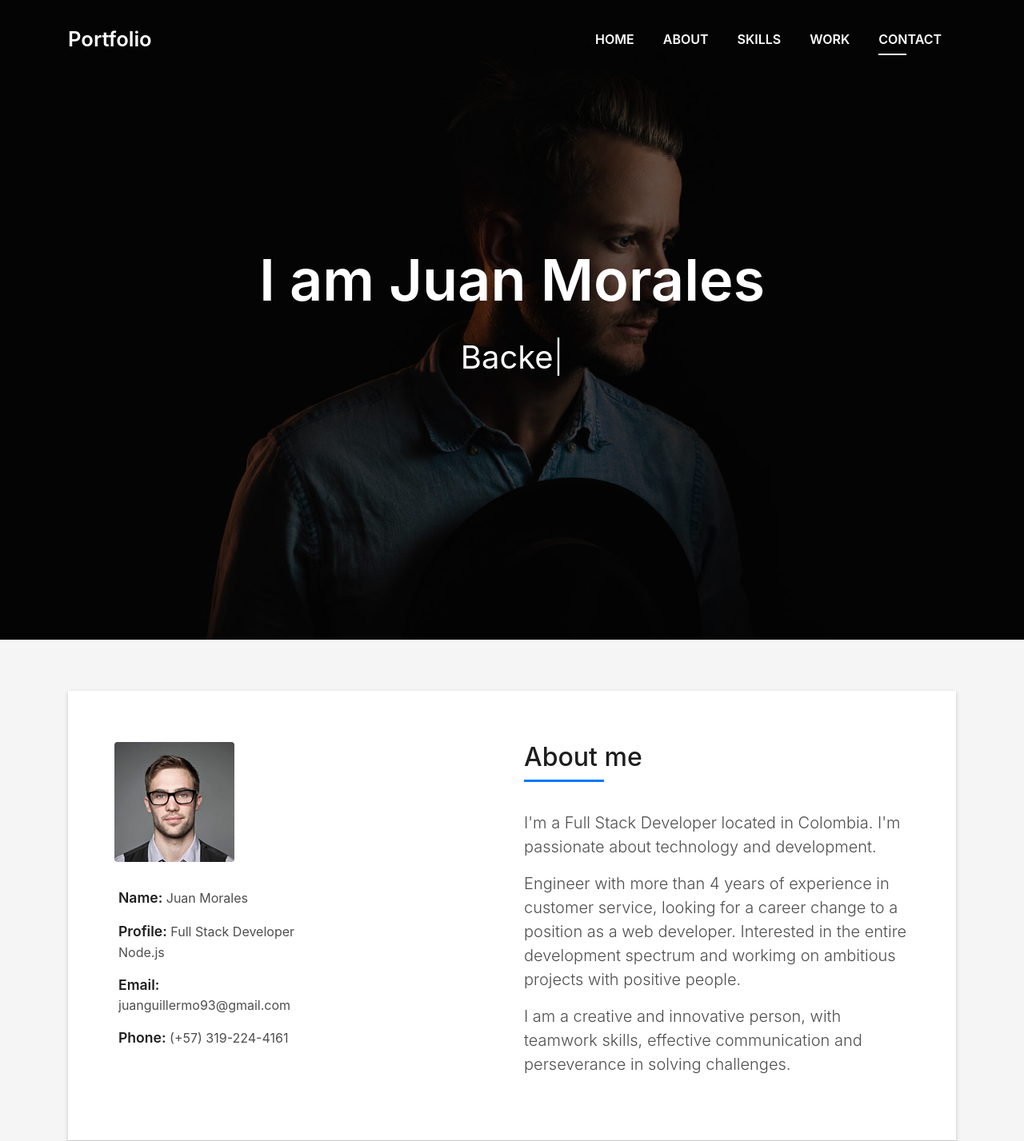
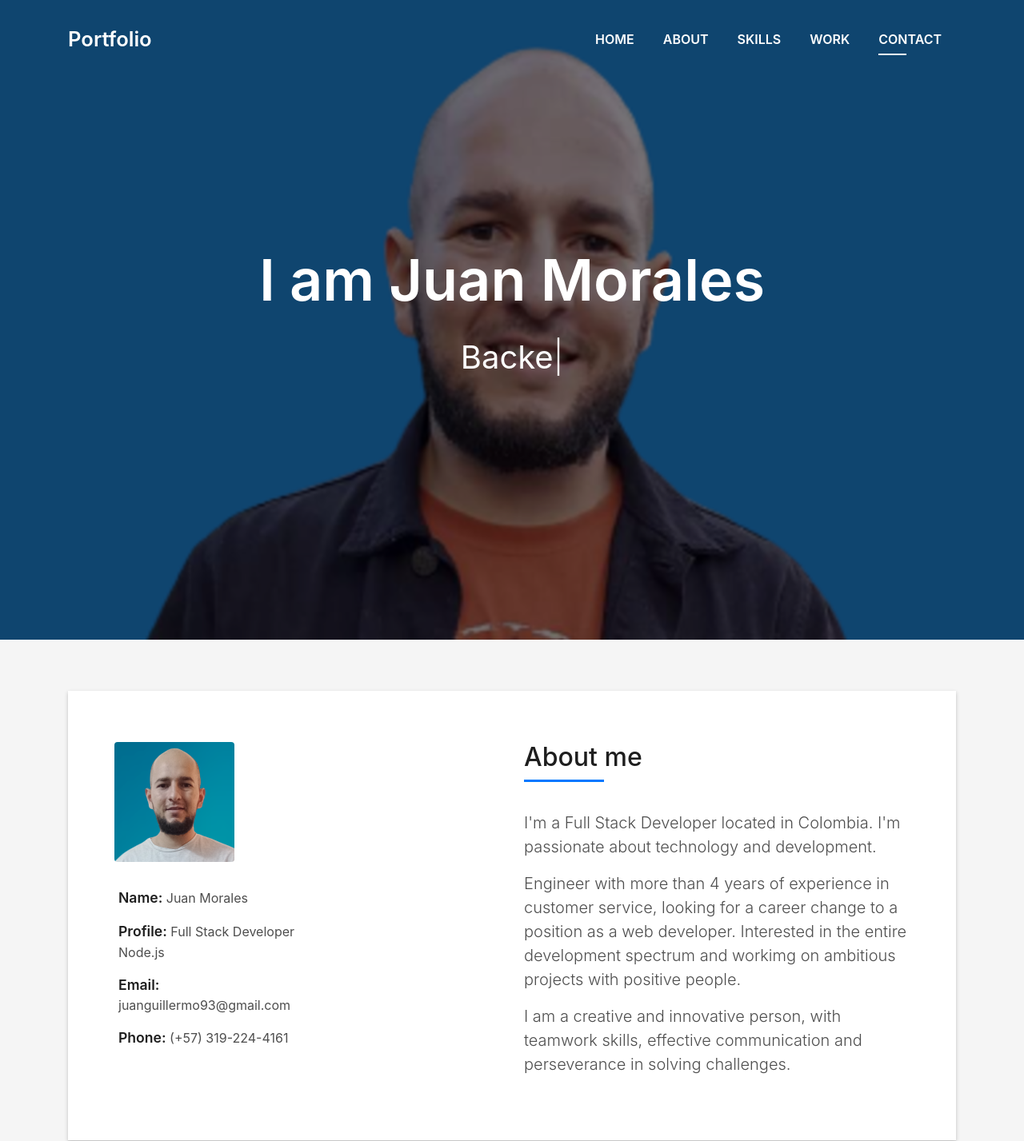
Before and after one commit to jugui93/portfolio, a plain HTML site: page index.html in a window 1280 px wide. Shown: the top 1427 px of the page at 80% size. Drawn offline with Linux system fonts and the light colour scheme; files whose address does not match are found by name.

Commit message:
cambio imagenes

```diff
--- a/index.html
+++ b/index.html
@@ -72,7 +72,7 @@
   <!--/ Nav End /-->
 
   <!--/ Intro Skew Star /-->
-  <div id="home" class="intro route bg-image" style="background-image: url(img/intro-bg.jpg)">
+  <div id="home" class="intro route bg-image" style="background-image: url(img/intro-bg2.png)">
     <div class="overlay-itro"></div>
     <div class="intro-content display-table">
       <div class="table-cell">
@@ -97,7 +97,7 @@
                 <div class="row">
                   <div class="col-sm-6 col-md-5">
                     <div class="about-img">
-                      <img src="img/testimonial-2.jpg" class="img-fluid rounded b-shadow-a" alt="">
+                      <img src="img/testimonial-3.png" class="img-fluid rounded b-shadow-a" alt="">
                     </div>
                   </div>
                 </div>
```
Also changed, not shown: img/intro-bg2.png (added), img/testimonial-3.png (added).
